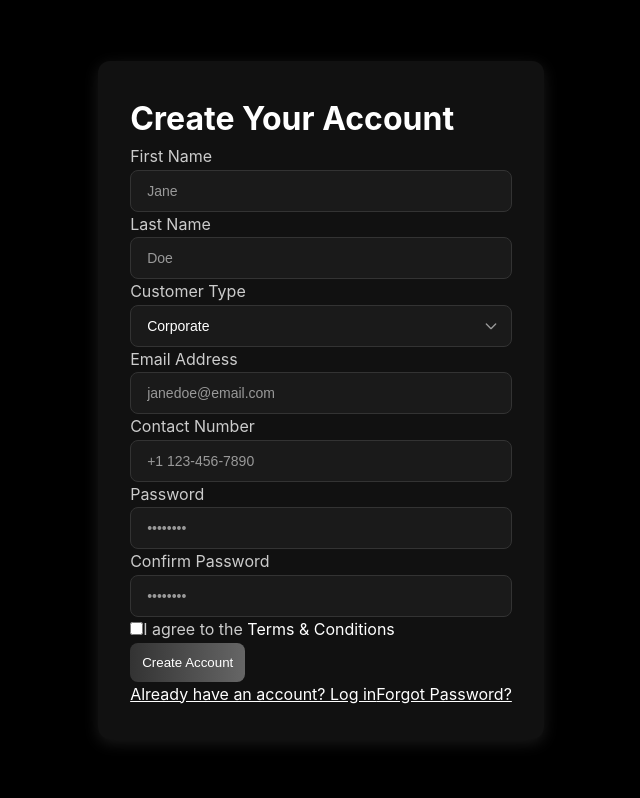
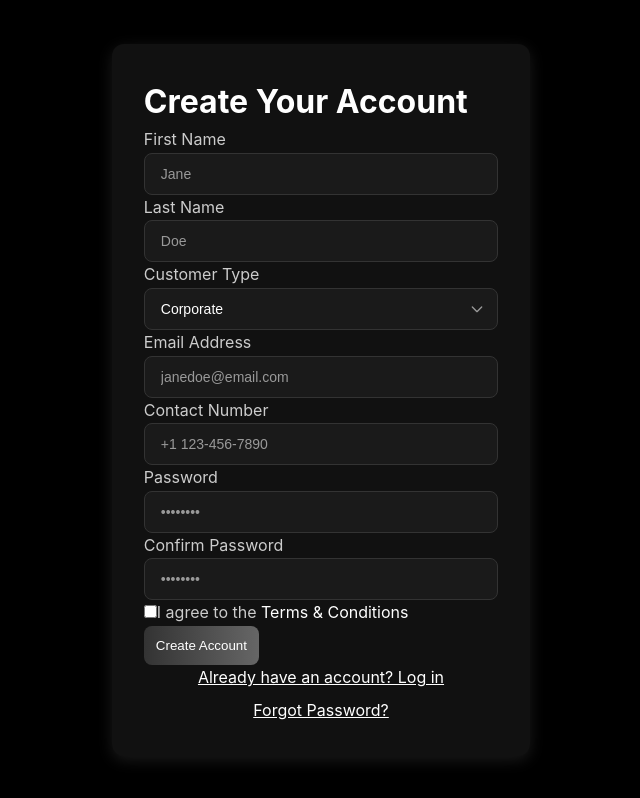
Before and after one commit to RensithUdara/corporate-client-system, a Next.js app: page /register in a window 1280 px wide. Shown: the whole page, without its empty margins (319-959 px from the left). Built offline with nearby package versions, Linux system fonts and the light colour scheme.

Commit message:
Refactor registration page layout and styles for improved clarity and user experience

```diff
--- a/src/app/register/page.tsx
+++ b/src/app/register/page.tsx
@@ -44,7 +44,6 @@ export default function RegisterPage() {
     try {
       const response = await registerUser(data);
       console.log('Registration successful:', response);
-      // Optionally redirect or update UI here
     } catch (error) {
       console.error('Registration failed:', error);
     } finally {
@@ -53,7 +52,7 @@ export default function RegisterPage() {
   };
 
   return (
-    <div className="min-h-screen flex items-center justify-center p-6 bg-gradient-to-br from-blue-500 via-purple-500 to-purple-600">
+    <div className="min-h-screen flex items-center justify-center p-6">
       <div className="w-full max-w-lg bg-white rounded-xl p-8 shadow-lg transform transition-all hover:shadow-xl">
         <h1 className="text-3xl font-semibold mb-6 text-gray-800 text-center">Create Your Account</h1>
         <form onSubmit={handleSubmit(onSubmit)} className="space-y-6">
@@ -175,11 +174,11 @@ export default function RegisterPage() {
           <button
             type="submit"
             disabled={loading}
-            className="w-full bg-gradient-to-r from-blue-600 to-purple-600 text-white rounded-lg py-3 font-medium hover:from-blue-700 hover:to-purple-700 transition-all duration-300 disabled:opacity-50"
+            className="w-full text-white rounded-lg py-3 font-medium transition-all duration-300"
           >
             {loading ? 'Registering...' : 'Create Account'}
           </button>
-          <div className="flex justify-between text-sm mt-4">
+          <div className="links-container text-sm mt-4">
             <Link href="/login" className="text-purple-600 hover:underline hover:text-purple-800 transition-colors">
               Already have an account? Log in
             </Link>
```
